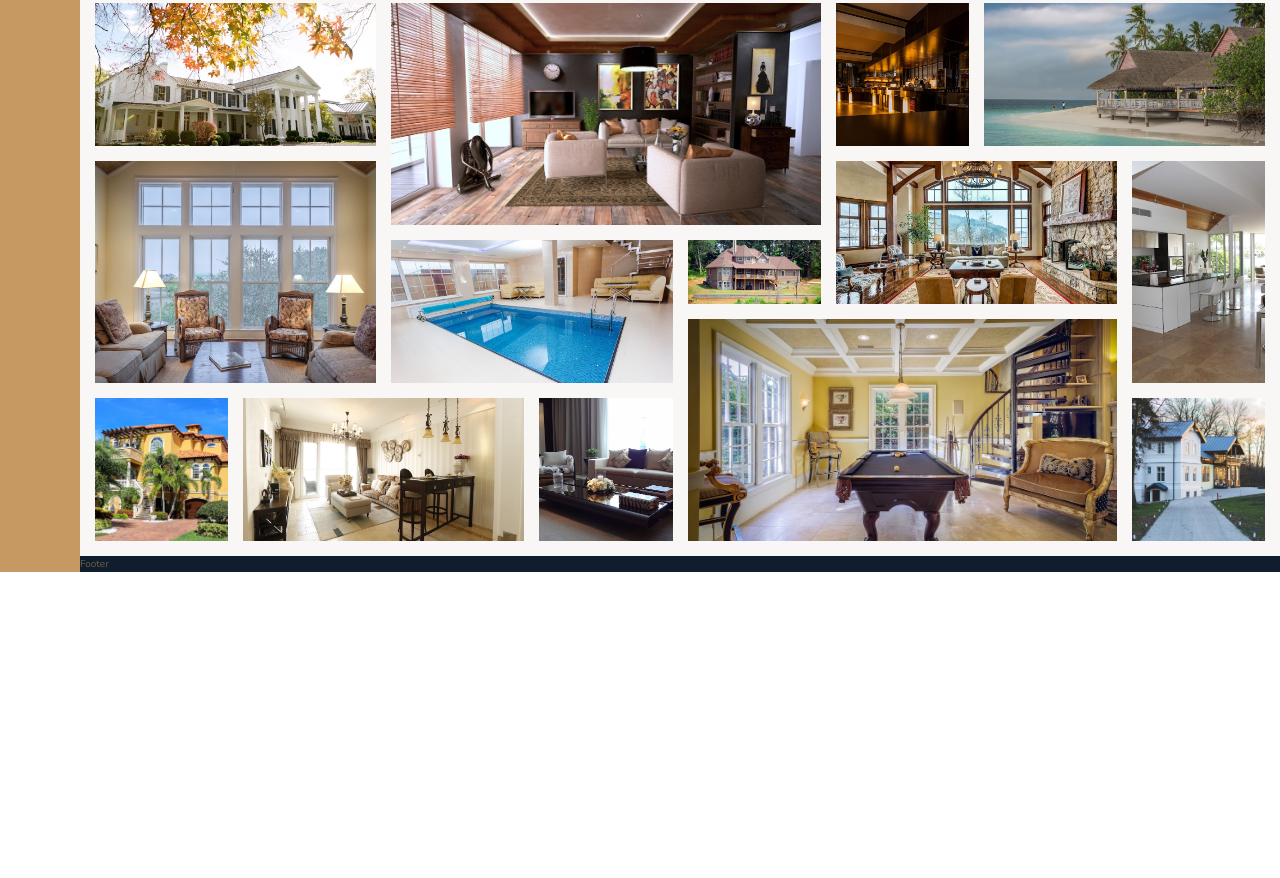
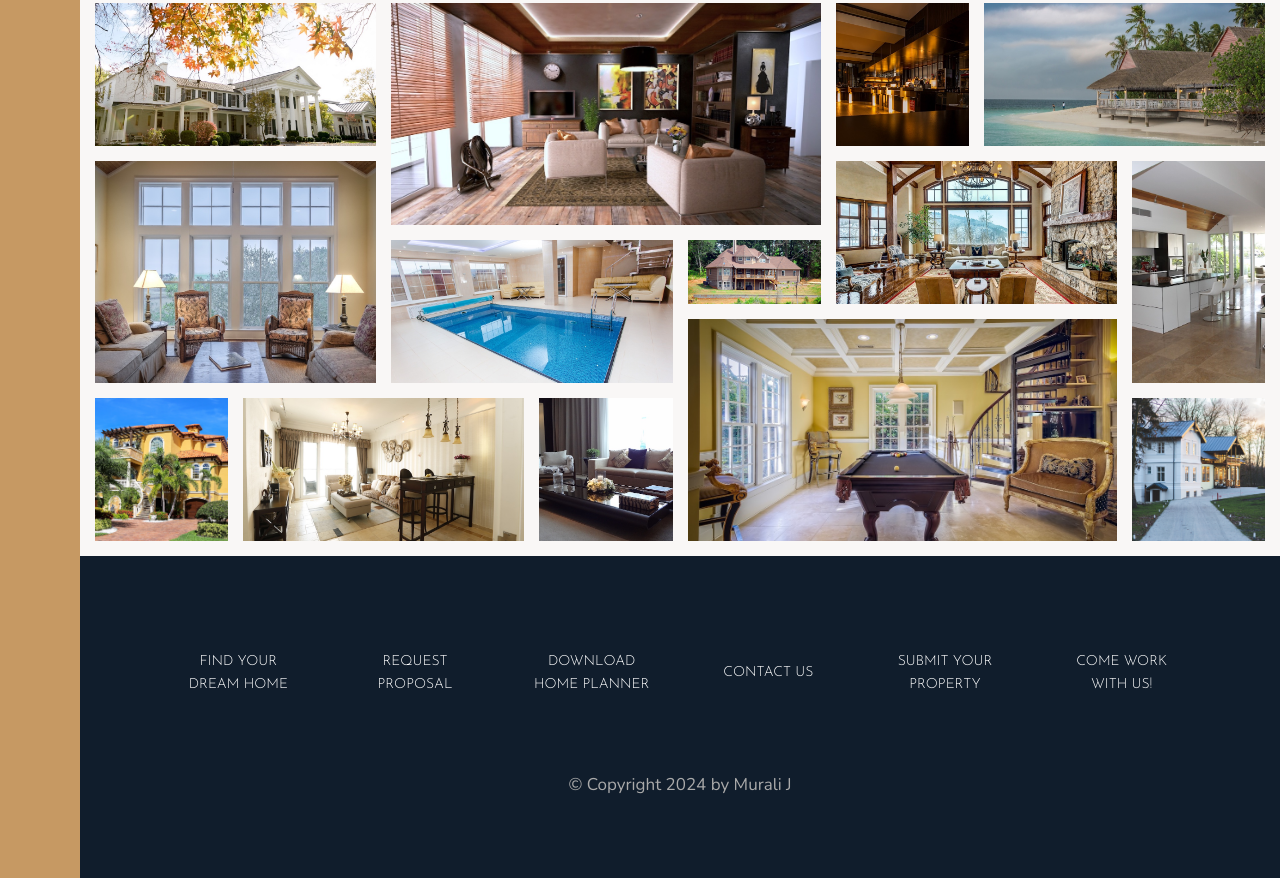
Before and after one commit to Murali981/House-Selling-Website-In-HTML-And-SASS-Focus-CSSGrids, a website: page index.html in a window 1280 px wide. Shown: the part 3084-3962 px from the top of the page. Before the commit the page ends 3656 px from the top, so only its background shows below. Drawn offline with nearby package versions, Linux system fonts and the light colour scheme.

Commit message:
Building the Footer section of our website is completed which is build using grid layouts

```diff
--- a/index.html
+++ b/index.html
@@ -348,6 +348,28 @@
       </figure>
     </section>
 
-    <footer class="footer">Footer</footer>
+    <footer class="footer">
+      <ul class="nav">
+        <li class="nav__item">
+          <a href="#" class="nav__link">Find your dream home</a>
+        </li>
+        <li class="nav__item">
+          <a href="#" class="nav__link">Request proposal</a>
+        </li>
+        <li class="nav__item">
+          <a href="#" class="nav__link">Download home planner</a>
+        </li>
+        <li class="nav__item">
+          <a href="#" class="nav__link">Contact us</a>
+        </li>
+        <li class="nav__item">
+          <a href="#" class="nav__link">Submit your property</a>
+        </li>
+        <li class="nav__item">
+          <a href="#" class="nav__link">Come work with us!</a>
+        </li>
+      </ul>
+      <p class="copyright">&copy; Copyright 2024 by Murali J</p>
+    </footer>
   </body>
 </html>
--- a/sass/_footer.scss
+++ b/sass/_footer.scss
@@ -1,4 +1,39 @@
 .footer {
   background-color: $color-secondary;
   grid-column: full-start / full-end;
+  padding: 8rem;
 }
+
+.nav {
+  list-style: none;
+  display: grid;
+  grid-template-columns: repeat(auto-fit, minmax(15rem, 1fr));
+  grid-gap: 2rem;
+  align-items: center;
+
+  &__link:link,
+  &__link:visited {
+    font-size: 1.4rem;
+    color: #fff;
+    text-decoration: none;
+    font-family: $font-display;
+    text-transform: uppercase;
+    text-align: center;
+    padding: 1.5rem;
+    display: block;
+    transition: all 0.2s;
+  }
+
+  &__link:hover,
+  &__link:active {
+    background-color: rgba(#fff, 0.05);
+    transform: translateY(-3px);
+  }
+}
+
+.copyright {
+  font-size: 1.7rem;
+  color: $color-grey-light-2;
+  margin-top: 6rem;
+  text-align: center;
+}
```
Also changed, not shown: css/style.css.
